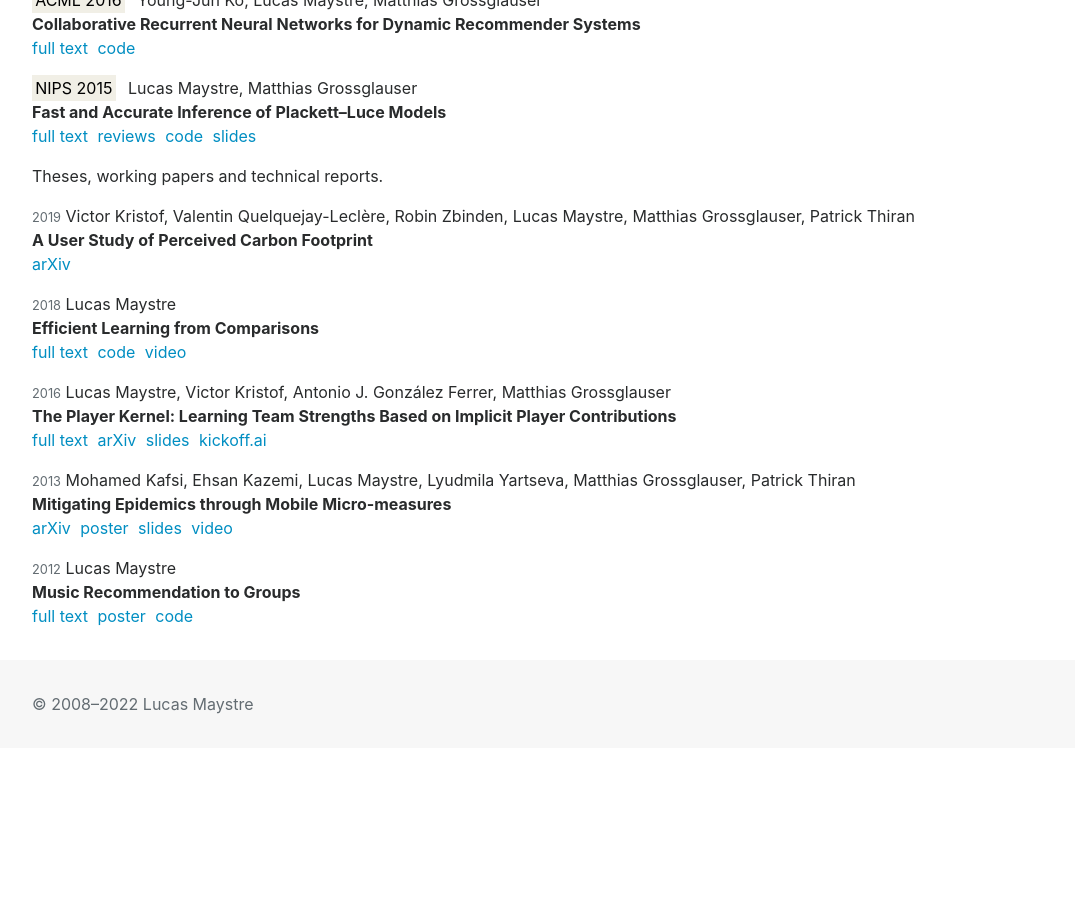
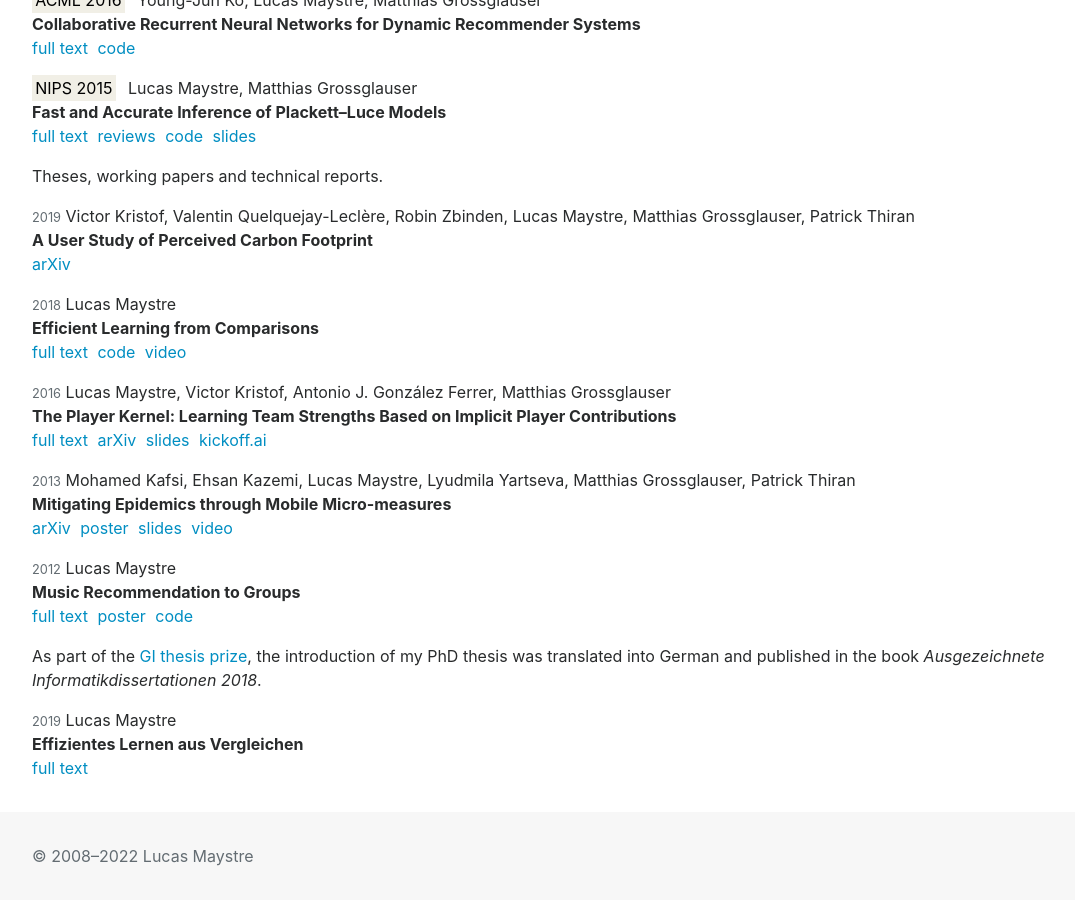
Before and after one commit to lucasmaystre/lum-web, a Jekyll site: the page built from papers.md, in a window 1280 px wide and 900 px high, scrolled down 1166 px. Shown: the whole window, without its empty margins (53-1128 px from the left). Built offline with Jekyll 4.4.1, drawn with Linux system fonts in a browser that asks for light colours; before the commit the page ends 1914 px from its top, so only the background shows below that.

Commit message:
Added German translation of my thesis intro.

```diff
--- a/_data/papers.yml
+++ b/_data/papers.yml
@@ -54,6 +54,13 @@ anderson2020algorithmic:
     # https://doi.org/10.1145/3366423.3380281
     full text: https://dl.acm.org/doi/10.1145/3366423.3380281?cid=99659048714
     blog: https://research.atspotify.com/algorithmic-effects-on-the-diversity-of-consumption-on-spotify/
+
+maystre2019effizientes:
+  year: 2019
+  title: Effizientes Lernen aus Vergleichen
+  authors: Lucas Maystre
+  links:
+    full text: https://dl.gi.de/handle/20.500.12116/36745
 
 kristof2019user:
   year: 2019
--- a/papers.md
+++ b/papers.md
@@ -30,5 +30,12 @@ Theses, working papers and technical reports.
 {% include paper.html key="kafsi2013mitigating" %}
 {% include paper.html key="maystre2012music" %}
 
+As part of the [GI thesis prize][3], the introduction of my PhD thesis was
+translated into German and published in the book _Ausgezeichnete
+Informatikdissertationen 2018_.
+
+{% include paper.html key="maystre2019effizientes" %}
+
 [1]: mailto:lucas@maystre.ch
 [2]: https://scholar.google.ch/citations?user=tZ5vogwAAAAJ
+[3]: https://gi.de/dissertationspreis
```
